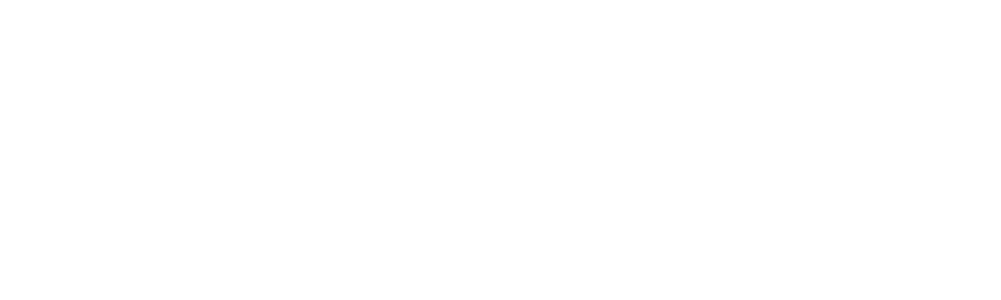
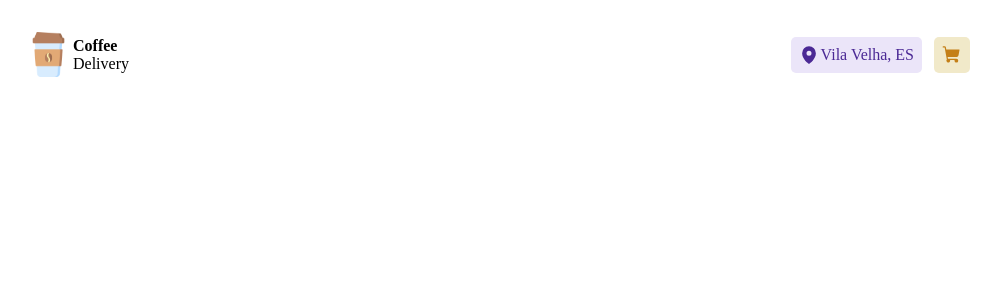
Before and after one commit to aninhabort/coffee-delivery, a React (Vite) app: page /checkout in a window 1280 px wide. Before the commit this address had no page. Shown: the top 300 px of the page, without its empty margins (142-1143 px from the left). Built offline with nearby package versions, Linux system fonts and the light colour scheme; the HTML template or start-up script is replaced by a standard one.

Commit message:
feat: adjusting routes, creating files for it, adjusting style of the components

```diff
--- /dev/null
+++ b/src/pages/checkout.tsx
@@ -0,0 +1,5 @@
+export const Checkout = () => {
+  return (
+    <></>
+  )
+}
--- a/src/pages/home.tsx
+++ b/src/pages/home.tsx
@@ -1,11 +1,9 @@
 import { CoffeeList } from "../components/coffeeList"
-import { Header } from "../components/header"
 import { IntroOfThePage } from "../components/intro"
 
 export const Home = () => {
   return (
     <div>
-      <Header />
       <IntroOfThePage />
       <CoffeeList />
     </div>
--- /dev/null
+++ b/src/pages/layoutedContainer.tsx
@@ -0,0 +1,17 @@
+import React from "react";
+import { Header } from "../components/header";
+
+interface ILayoutedContainer {
+  children: React.ReactNode;
+}
+
+const pages: React.FC<ILayoutedContainer> = ({ children }) => {
+  return (
+    <>
+      <Header />
+      {children}
+    </>
+  );
+};
+
+export default pages;
--- a/src/router.tsx
+++ /dev/null
@@ -1,12 +0,0 @@
-import { Routes, Route } from "react-router-dom"
-import { Home } from "./pages/home"
-
-const Router = () => {
-  return (
-    <Routes>
-      <Route path="/" element={<Home />} />
-    </Routes>
-  )
-}
-
-export default Router;
--- /dev/null
+++ b/src/routes/private.routes.tsx
@@ -0,0 +1,19 @@
+import React from "react";
+
+import LayoutedContainer from "../pages/layoutedContainer";
+import { Navigate } from "react-router-dom";
+
+interface IPrivateRoute {
+  isLogged: boolean;
+  children: React.ReactNode;
+}
+
+const PrivateRoutes: React.FC<IPrivateRoute> = ({ isLogged, children }) => {
+  return isLogged ? (
+    <LayoutedContainer>{children}</LayoutedContainer>
+  ) : (
+    <Navigate to="login" />
+  );
+};
+
+export default PrivateRoutes;
--- /dev/null
+++ b/src/routes/router.tsx
@@ -0,0 +1,27 @@
+import { Routes, Route } from "react-router-dom";
+import { Home } from "../pages/home";
+import { Checkout } from "../pages/checkout";
+import PrivateRoutes from "./private.routes";
+
+const isLogged = true
+
+const Router = () => {
+  return (
+    <Routes>
+      <Route path="/login" element={<Home />}/>
+      <Route
+        path="/*"
+        element={
+          <PrivateRoutes isLogged={isLogged}>
+            <Routes>
+              <Route path="/" element={<Home />} />
+              <Route path="/checkout" element={<Checkout />} />
+            </Routes>
+          </PrivateRoutes>
+        }
+      />
+    </Routes>
+  );
+};
+
+export default Router;
```
Also changed, not shown: src/App.tsx (+6 -6 lines).
